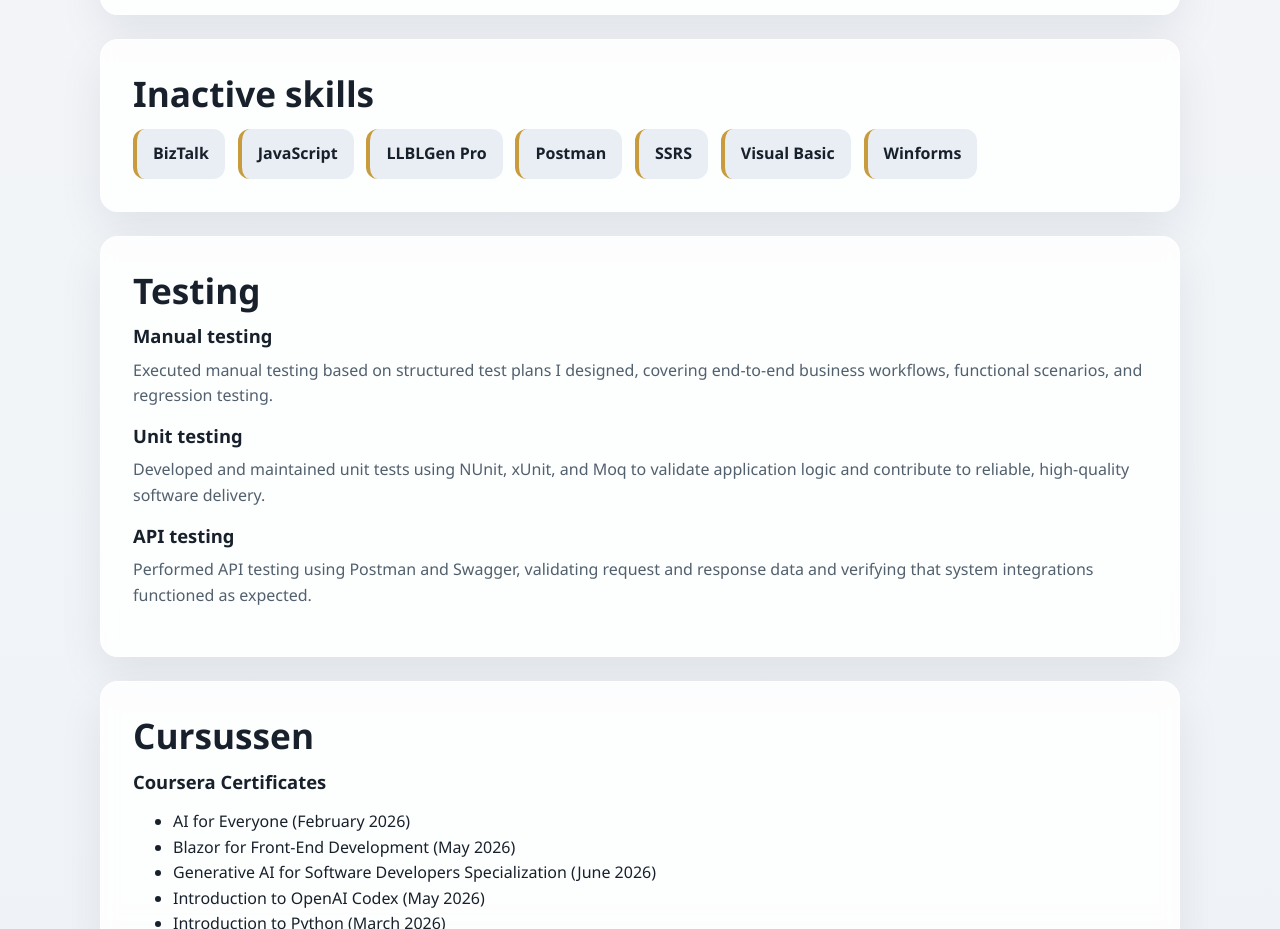
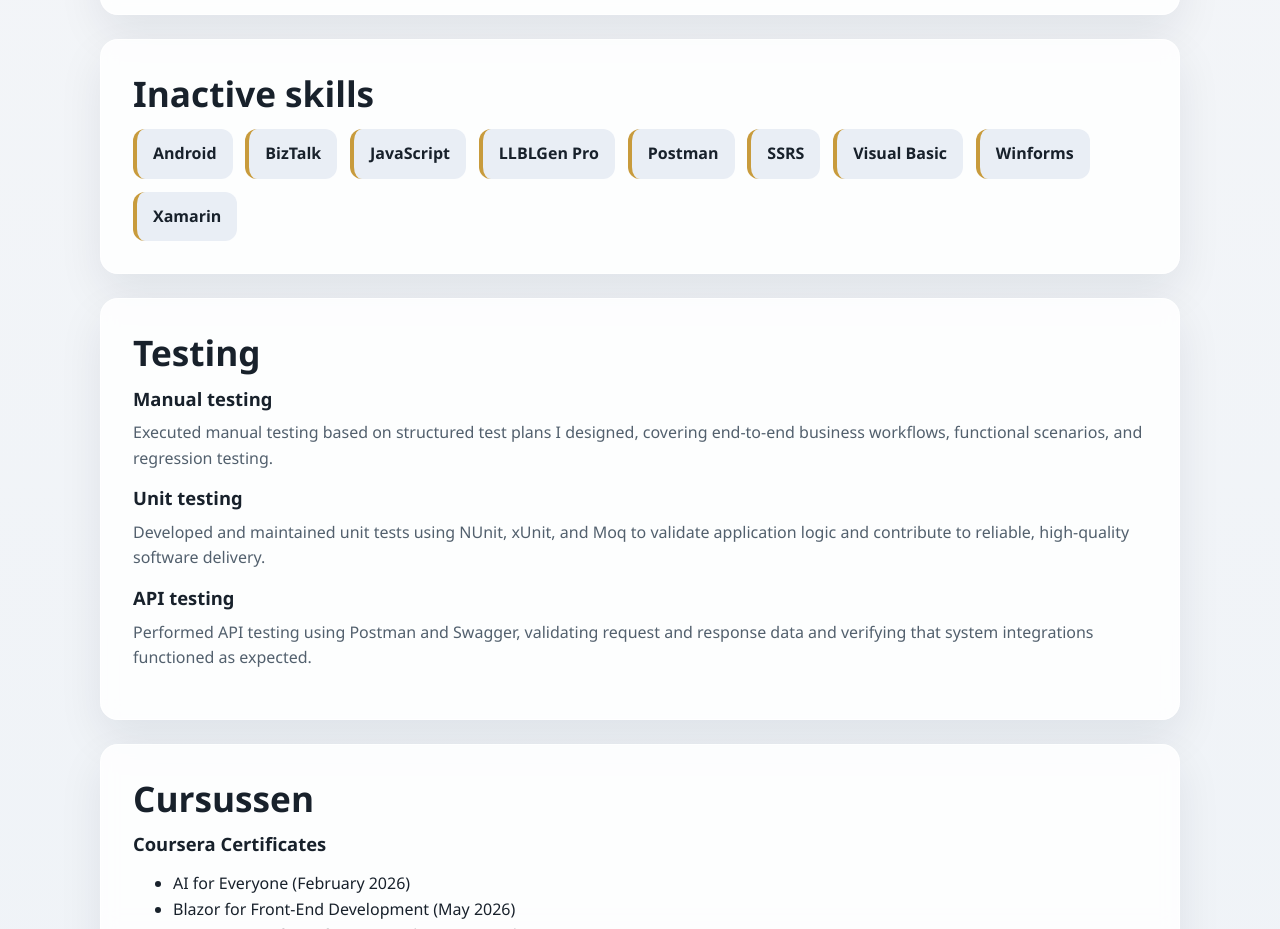
Before and after one commit to guystals/Portfolio, a plain HTML site: page index.html in a window 1280 px wide. Shown: the part 2554-3483 px from the top of the page. Drawn offline with Linux system fonts and the light colour scheme.

Commit message:
Add skills android and xamarin

```diff
--- a/index.html
+++ b/index.html
@@ -208,6 +208,7 @@
         <section id="inactive-skills">
             <h2>Inactive skills</h2>
             <ul>
+                <li>Android</li>
                 <li>BizTalk</li>
                 <li>JavaScript</li>
                 <li>LLBLGen Pro</li>
@@ -215,6 +216,7 @@
                 <li>SSRS</li>
                 <li>Visual Basic</li>
                 <li>Winforms</li>
+                <li>Xamarin</li>
             </ul>
         </section>
         <section id="testing">
```
